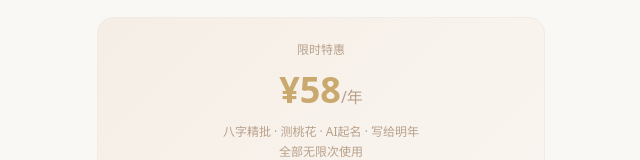
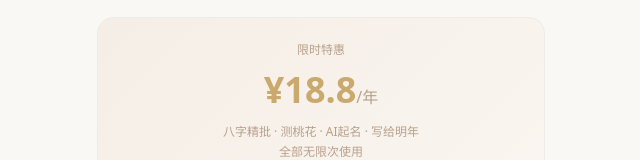
Before and after one commit to huanggang0517-ux/kanshier, a Next.js app: page /vip in a window 1280 px wide. Shown: the part 267-427 px from the top of the page, without its empty margins (319-959 px from the left). Built offline with nearby package versions, Linux system fonts and the light colour scheme.

Commit message:
feat: change VIP price to ¥18.8/year

```diff
--- a/src/app/page.js
+++ b/src/app/page.js
@@ -44,7 +44,7 @@ export default function HomePage() {
         >
           <div>
             <div className="text-sm font-medium" style={{ color: 'var(--text-primary)' }}>年卡会员 · 全部无限用</div>
-            <div className="text-xs mt-0.5" style={{ color: 'var(--text-secondary)' }}>¥58 / 年 · 八字/桃花/起名/写信全包</div>
+            <div className="text-xs mt-0.5" style={{ color: 'var(--text-secondary)' }}>¥18.8 / 年 · 八字/桃花/起名/写信全包</div>
           </div>
           <div
             className="text-white text-xs font-semibold px-4 py-1.5 rounded-full"
--- a/src/app/profile/page.js
+++ b/src/app/profile/page.js
@@ -108,7 +108,7 @@ export default function ProfilePage() {
             className="rounded-xl p-4 mb-4 border flex justify-between items-center"
             style={{ background: 'var(--gradient-card)', borderColor: 'var(--border-color)' }}
           >
-            <span className="text-sm font-medium" style={{ color: 'var(--text-primary)' }}>开通看事儿年卡 ¥58</span>
+            <span className="text-sm font-medium" style={{ color: 'var(--text-primary)' }}>开通年卡 ¥18.8</span>
             <span style={{ color: 'var(--text-secondary)', fontSize: 14 }}>→</span>
           </div>
         </a>
--- a/src/app/vip/page.js
+++ b/src/app/vip/page.js
@@ -38,7 +38,7 @@ export default function VipPage() {
         style={{ background: 'var(--gradient-card)', borderColor: 'var(--border-color)' }}>
         <div className="text-xs" style={{ color: 'var(--text-secondary)' }}>限时特惠</div>
         <div className="text-4xl font-bold my-3" style={{ color: 'var(--gold-primary)' }}>
-          ¥58
+          ¥18.8
           <span className="text-base font-normal" style={{ color: 'var(--text-secondary)' }}>/年</span>
         </div>
         <div className="text-xs leading-relaxed" style={{ color: 'var(--text-secondary)' }}>
```
